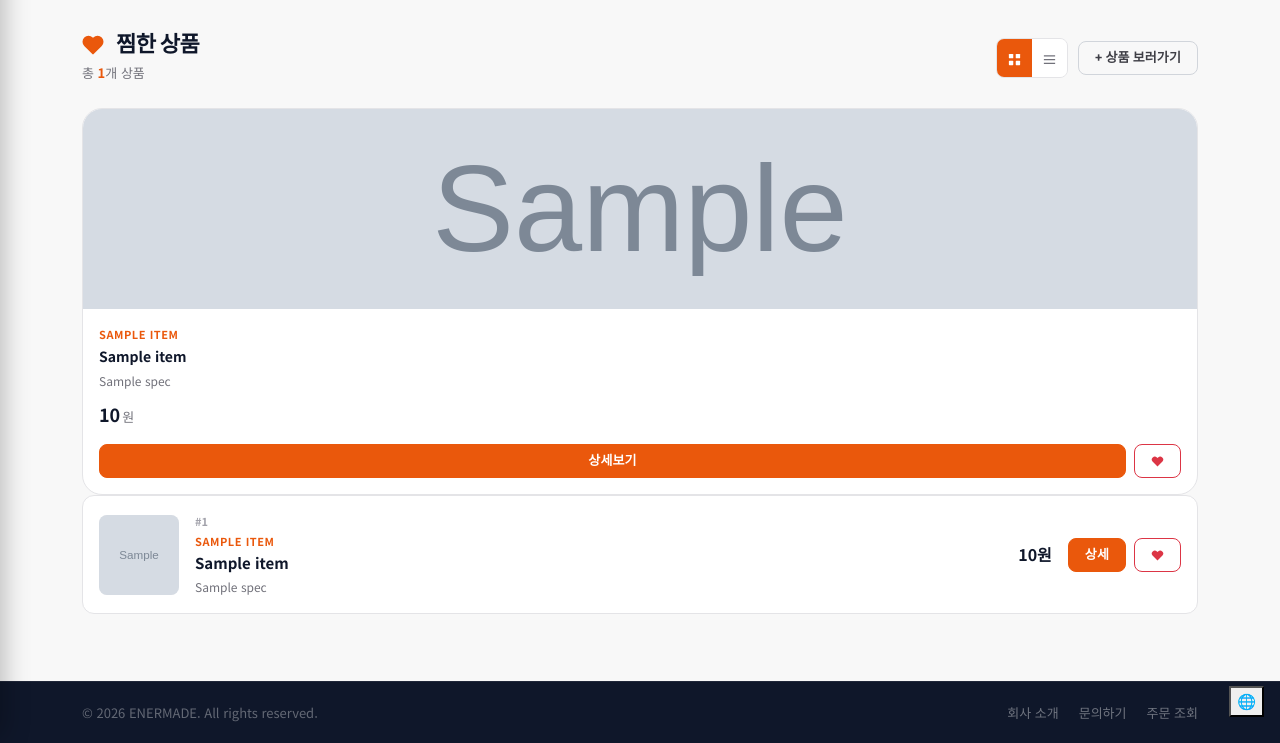
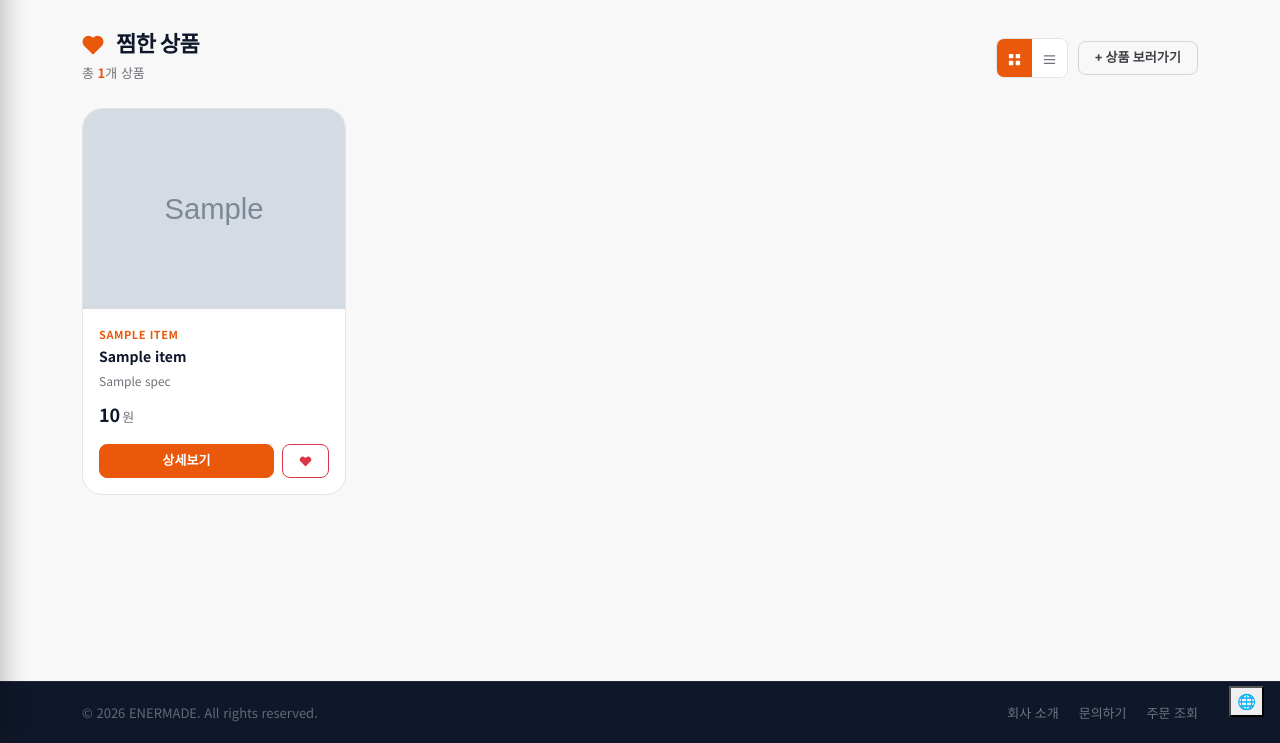
Before and after one commit to Hohongdu/company-site, a Node server app: template views/shop/wishlist.ejs in a window 1280 px wide. Shown: the part 63-806 px from the top of the page. Run offline with Node 20, Linux system fonts and the light colour scheme; the template is opened without the code that fills it: most values are stand-ins (such as "Sample title", 1, 10 or a date in 2020); grey boxes marked "Sample" are stand-in pictures; some libraries are stand-ins or nearby versions.

Commit message:
fix: 위시리스트 그리드/목록 뷰 동시 표시 CSS 버그 수정

```diff
--- a/views/shop/wishlist.ejs
+++ b/views/shop/wishlist.ejs
@@ -146,8 +146,7 @@
 .wishlist-empty p { color:var(--c-muted); font-size:14px; margin-bottom:24px; }
 
 /* 뷰 패널 */
-.view-panel { display:none; }
-.view-panel.active { display:block; }
+.view-panel:not(.active) { display:none !important; }
 
 /* 그리드 뷰 */
 .wishlist-grid {
```
